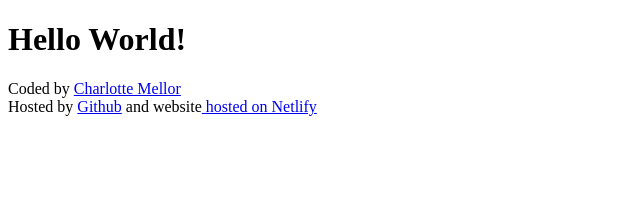
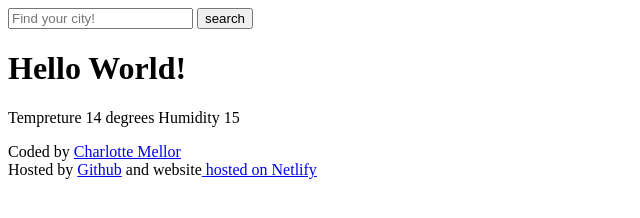
Before and after one commit to Mellor67/The-Weather, a plain HTML site: page index.html in a window 1280 px wide. Shown: the whole page, without its empty margins (0-640 px from the left). Drawn offline with Linux system fonts and the light colour scheme.

Commit message:
Wireframe and Form added

```diff
--- a/index.html
+++ b/index.html
@@ -3,11 +3,21 @@
 <head>
     <meta charset="UTF-8">
     <meta name="viewport" content="width=device-width, initial-scale=1.0">
-    <title>Document</title>
+    <title>My Weather</title>
 </head>
 <body>
+   <header>
+    <form>
+        <input type="search" placeholder="Find your city!" required>
+        <input type="submit" value="search"/>
     <h1>Hello World!
     </h1>
+    <main>
+        <p>
+            Tempreture 14 degrees
+            Humidity 15
+        </p>
+    </main>
 
     <footer>Coded by
         <a href="https://github.com/Mellor67" target="_blank">
```
